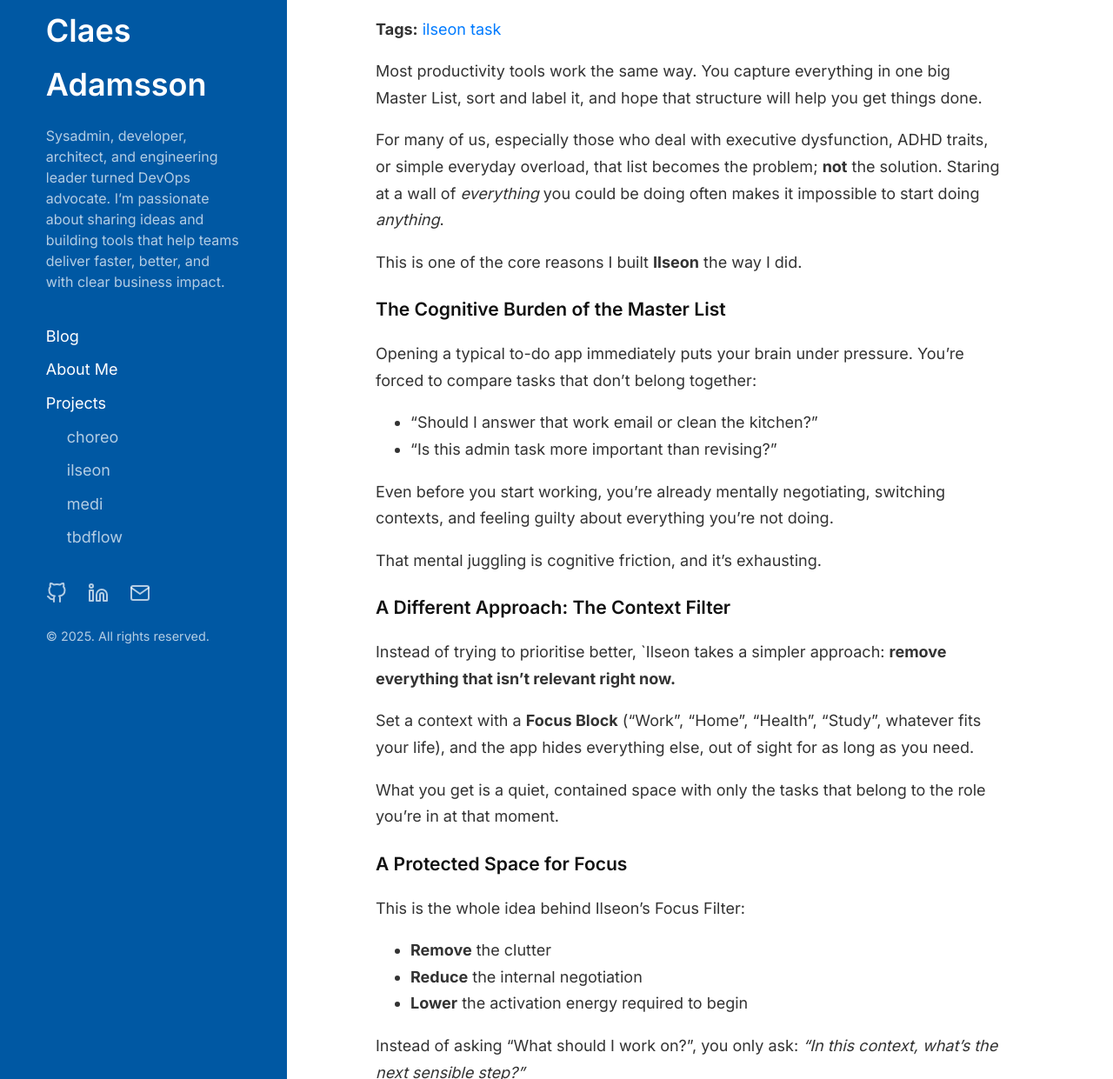
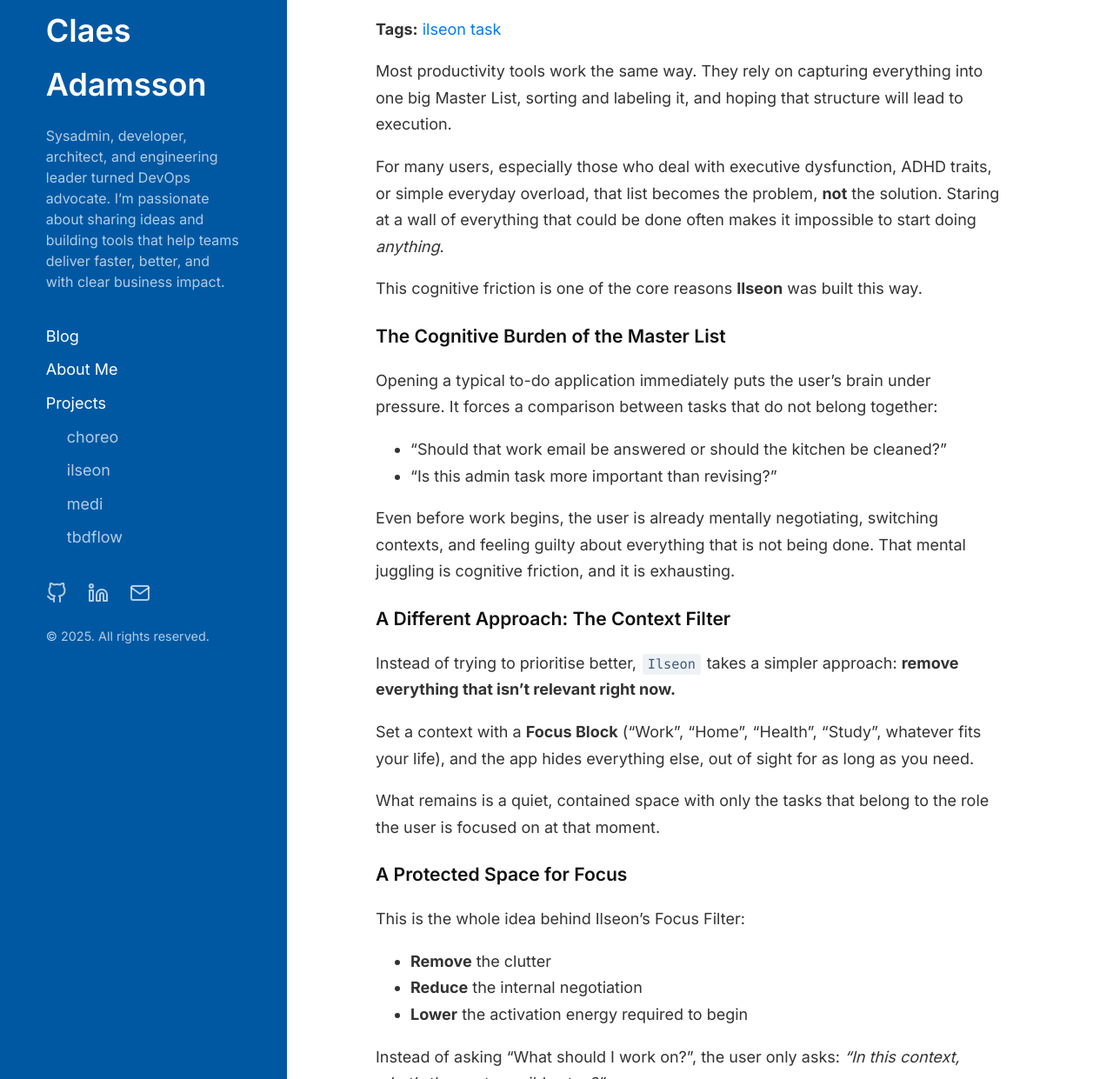
Before and after one commit to cladam/cladam.github.io, a Jekyll site: the page built from _posts/2025-11-23-task-paralysis.md, in a window 1280 px wide and 1400 px high, cut to the strip 159-1400 px from the top of the window. Shown: the whole strip at 87% size. Built offline with Jekyll 4.4.1, drawn with Linux system fonts in a browser that asks for light colours; comment, search, counter and statistics services are not loaded; some of the changed text lies outside the part shown.

Commit message:
fix: update formatting and text

```diff
--- a/_posts/2025-11-23-task-paralysis.md
+++ b/_posts/2025-11-23-task-paralysis.md
@@ -5,30 +5,28 @@
 comments: true
 ---
 
-Most productivity tools work the same way. You capture everything in one big Master List, sort and label it, and hope that structure will help you get things done.
+Most productivity tools work the same way. They rely on capturing everything into one big Master List, sorting and labeling it, and hoping that structure will lead to execution.
 
-For many of us, especially those who deal with executive dysfunction, ADHD traits, or simple everyday overload, that list becomes the problem; **not** the solution. Staring at a wall of _everything_ you could be doing often makes it impossible to start doing _anything_.
+For many users, especially those who deal with executive dysfunction, ADHD traits, or simple everyday overload, that list becomes the problem, **not** the solution. Staring at a wall of everything that could be done often makes it impossible to start doing _anything_.
 
-This is one of the core reasons I built **Ilseon** the way I did.
+This cognitive friction is one of the core reasons **Ilseon** was built this way.
 
 ### The Cognitive Burden of the Master List
 
-Opening a typical to-do app immediately puts your brain under pressure. You’re forced to compare tasks that don’t belong together:
+Opening a typical to-do application immediately puts the user's brain under pressure. It forces a comparison between tasks that do not belong together:
 
-* “Should I answer that work email or clean the kitchen?”
+* “Should that work email be answered or should the kitchen be cleaned?”
 * “Is this admin task more important than revising?”
 
-Even before you start working, you’re already mentally negotiating, switching contexts, and feeling guilty about everything you’re not doing.
-
-That mental juggling is cognitive friction, and it’s exhausting.
+Even before work begins, the user is already mentally negotiating, switching contexts, and feeling guilty about everything that is not being done. That mental juggling is cognitive friction, and it is exhausting.
 
 ### A Different Approach: The Context Filter
 
-Instead of trying to prioritise better, `Ilseon takes a simpler approach: **remove everything that isn’t relevant right now.**
+Instead of trying to prioritise better, `Ilseon` takes a simpler approach: **remove everything that isn’t relevant right now.**
 
 Set a context with a **Focus Block** (“Work”, “Home”, “Health”, “Study”, whatever fits your life), and the app hides everything else, out of sight for as long as you need.
 
-What you get is a quiet, contained space with only the tasks that belong to the role you’re in at that moment.
+What remains is a quiet, contained space with only the tasks that belong to the role the user is focused on at that moment.
 
 ### A Protected Space for Focus
 
@@ -38,20 +36,20 @@
 * **Reduce** the internal negotiation
 * **Lower** the activation energy required to begin
 
-Instead of asking “What should I work on?”, you only ask:
+Instead of asking “What should I work on?”, the user only asks:
 _“In this context, what’s the next sensible step?”_
 
 It shifts the challenge from managing a long inventory to making progress on a single responsibility.
 
 ### Why This Helps
 
-For anyone who finds it hard to get started, especially when switching between very different areas of life, the Context Filter offers a quiet, structured way to reduce cognitive load. It lets you work at the right altitude, with fewer decisions and fewer distractions.
+For anyone who finds it hard to get started, especially when switching between very different areas of life, the Context Filter offers a quiet, structured way to reduce cognitive load. It lets them work at the right altitude, with fewer decisions and fewer distractions.
 
-If traditional to-do apps leave you overwhelmed, this approach may be a better fit.
+If traditional to-do apps leave users overwhelmed, this approach may be a better fit.
 
 #### Try Ilseon
 
-Ilseon is built using Kotlin and Jetpack Compose. It’s free, open source, and designed around a simple idea: give your brain less to fight with.
+Ilseon is built using Kotlin and Jetpack Compose. It’s free, open source, and designed around a simple idea: give the brain less to fight with.
 
 [Get at Google Play Store](https://play.google.com/store/apps/details?id=com.ilseon)
 
```
